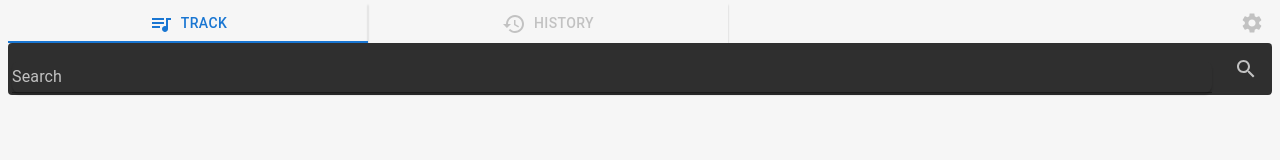
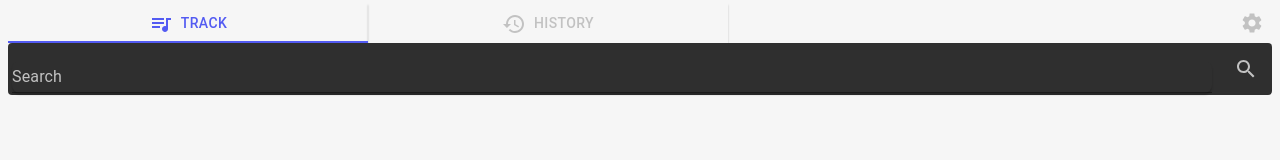
Before and after one commit to void2610/Simple-YouTube-Music.js, a React (Vite) app: page / in a window 1280 px wide. Shown: the top 160 px of the page. Built offline with nearby package versions, Linux system fonts and the light colour scheme.

Commit message:
apply theme

```diff
--- a/src/App.jsx
+++ b/src/App.jsx
@@ -1,6 +1,6 @@
 import { useRef, useState, useEffect } from "react";
 import { createTheme } from '@mui/material/styles';
-import { ThemeProvider } from '@mui/styles';
+import { ThemeProvider } from '@mui/material/styles';
 import DisplayTrack from "./components/DisplayTrack";
 import Controls from "./components/Controls";
 import TopBar from "./components/TopBar";
@@ -54,8 +54,8 @@ const App = () => {
 
   return (
     <>
-      <ThemeProvider theme={theme}>
-        <TopBar {...{ isDisplayTrack, setIsDisplayTrack, drawerOpened, setDrawerOpened }} />
+      <ThemeProvider theme={mainTheme}>
+        <TopBar {...{ isDisplayTrack, setIsDisplayTrack, drawerOpened, setDrawerOpened, theme }} />
         {isDisplayTrack && (
           <>
             <SearchBar
--- a/src/components/History.jsx
+++ b/src/components/History.jsx
@@ -69,8 +69,7 @@ const History = ({ currentTrack, tracks, setTracks, trackIndex, setTrackIndex, s
               <ListItemText
                 primary={track.title}
                 secondary={track.author}
-                primaryTypographyProps={{ className: "primary" }}
-                secondaryTypographyProps={{ style: { color: '#535bf2' } }}
+                secondaryTypographyProps={{ color: 'primary' }}
               />
             </ListItem>
           ))}
--- a/src/components/TopBar.jsx
+++ b/src/components/TopBar.jsx
@@ -1,5 +1,4 @@
 import { IconButton } from '@mui/material';
-import { useTheme } from '@mui/styles';
 import React from 'react'
 import Tabs from '@mui/material/Tabs';
 import Tab from '@mui/material/Tab';
@@ -43,7 +42,7 @@ const TopBar = ({ isDisplayTrack, setIsDisplayTrack, drawerOpened, setDrawerOpen
             value={value}
             aria-label="Tabs where selection follows focus"
             selectionFollowsFocus
-            sx={{ width: '100%', height: '20px', minHeight: '40px', }}
+            sx={{ width: '100%', height: '20px', minHeight: '40px' }}
           >
             <Tab label="Track" sx={{ width: '50%', color: '#c2c2c2', minHeight: '40px' }}
               onClick={trackButtonClick}
```
